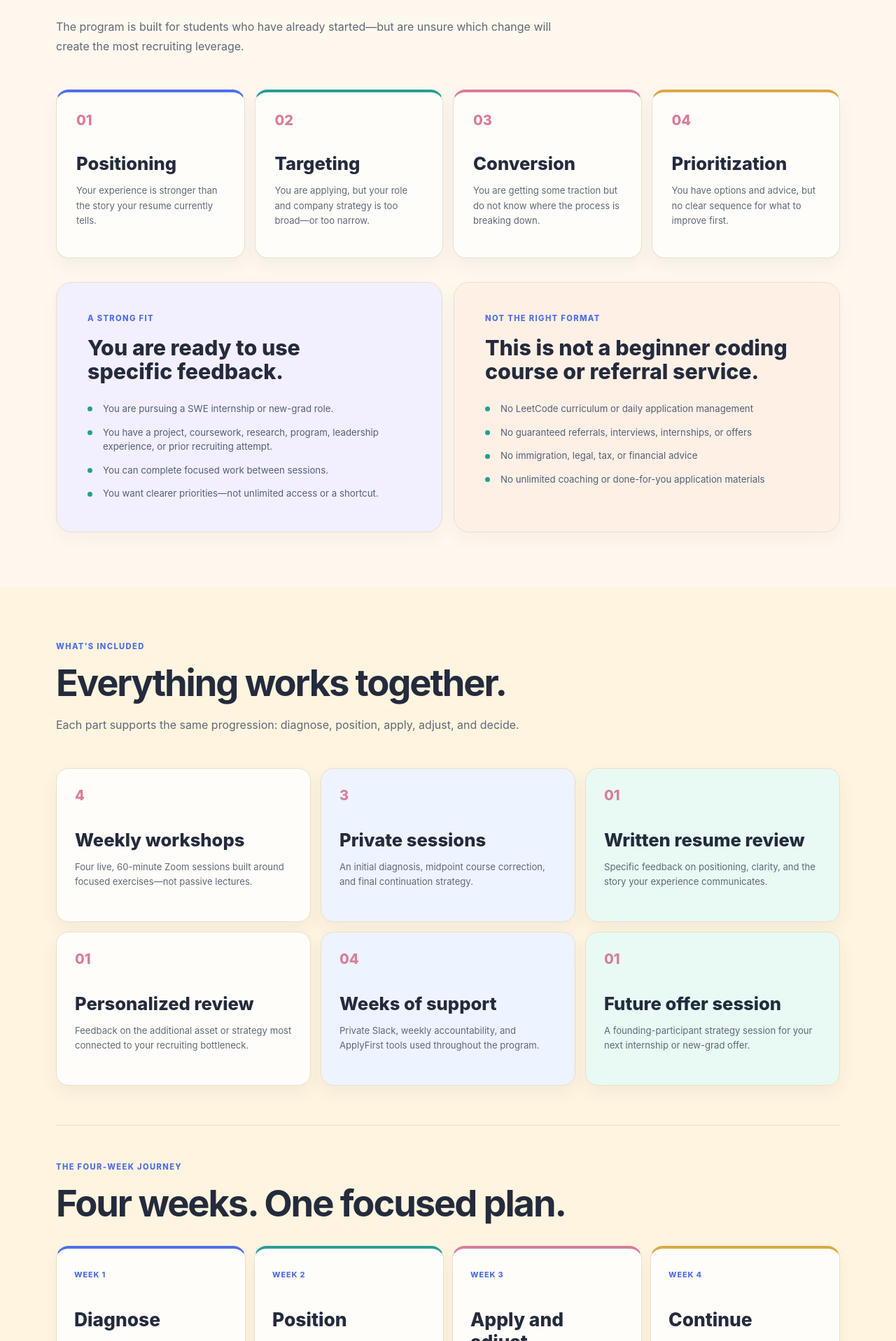
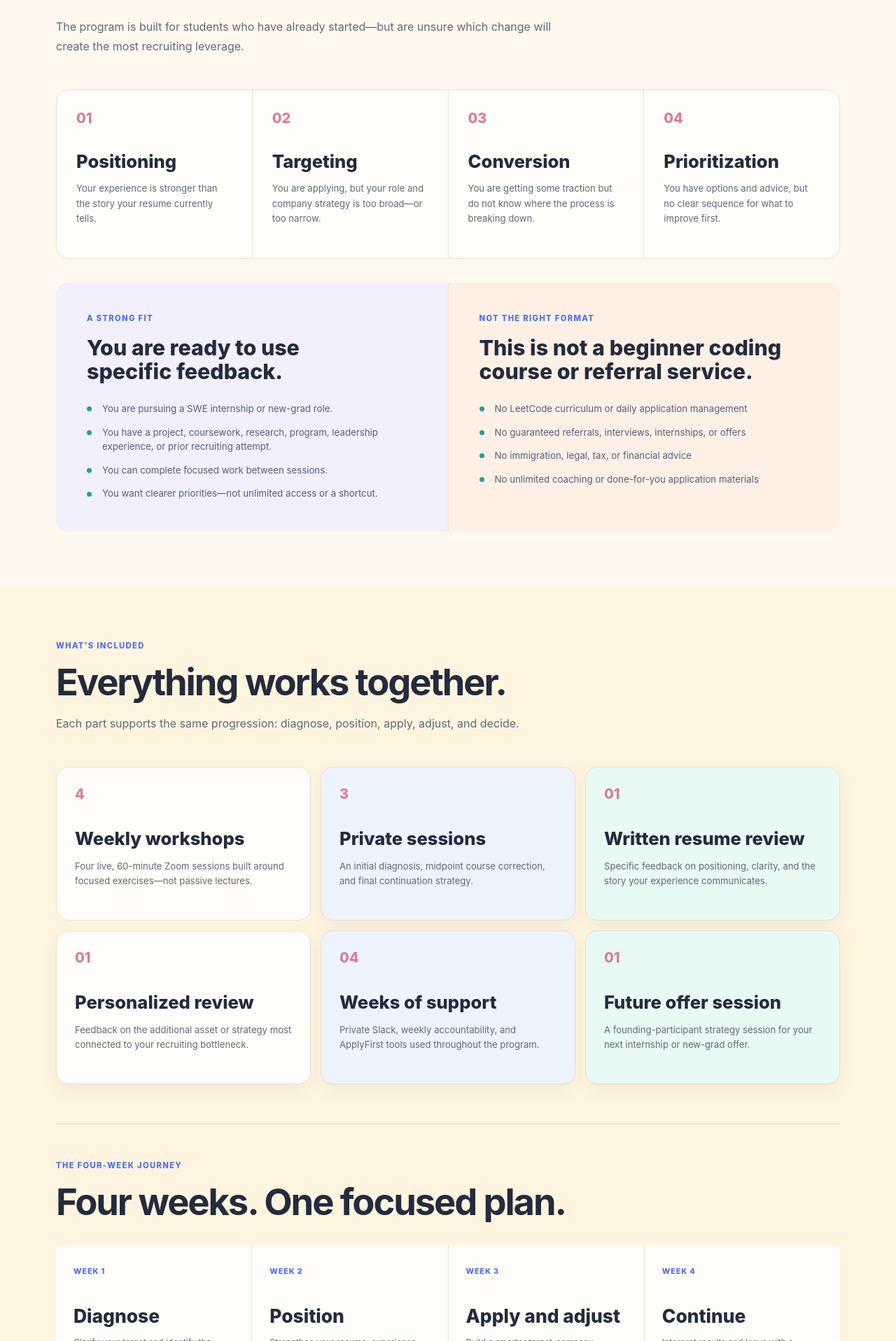
Before and after one commit to kelly0921/recruiting-season-accelerator-application, a React (Vite) app: page / in a window 1280 px wide. Shown: the part 1423-3340 px from the top of the page at 70% size. Built offline with nearby package versions, Linux system fonts and the light colour scheme.

Commit message:
Restore navy line-grid component hierarchy

```diff
--- a/src/styles.css
+++ b/src/styles.css
@@ -3670,6 +3670,73 @@ body {
   }
 }
 
+/* Match the navy version's line-grid hierarchy exactly. */
+.bottleneck-grid {
+  gap: 1px;
+  overflow: hidden;
+  border: 1px solid var(--line);
+  border-radius: 18px;
+  background: var(--line);
+  box-shadow: none;
+}
+
+.bottleneck-grid article,
+.bottleneck-grid article:nth-child(1),
+.bottleneck-grid article:nth-child(2),
+.bottleneck-grid article:nth-child(3),
+.bottleneck-grid article:nth-child(4),
+.bottleneck-grid article:nth-child(2n),
+.bottleneck-grid article:nth-last-child(-n + 2) {
+  min-height: 240px;
+  border: 0;
+  border-radius: 0;
+  background: var(--paper);
+  box-shadow: none;
+  padding: 28px;
+}
+
+.fit-panel {
+  gap: 1px;
+  overflow: hidden;
+  border: 0;
+  border-radius: 18px;
+  background: var(--line);
+}
+
+.fit-panel article,
+.fit-panel article:last-child {
+  border: 0;
+  border-radius: 0;
+  box-shadow: none;
+}
+
+.journey ol {
+  gap: 1px;
+  overflow: hidden;
+  background: var(--line);
+}
+
+.journey li,
+.journey li:nth-child(1),
+.journey li:nth-child(2),
+.journey li:nth-child(3),
+.journey li:nth-child(4) {
+  min-height: 220px;
+  border: 0;
+  border-radius: 0;
+  background: var(--paper);
+  box-shadow: none;
+}
+
+/* Keep boxes only where the navy version used distinct cards. */
+.included-grid article,
+.outcome-list li,
+.date-timeline li,
+.faq-list details,
+.price-card {
+  box-shadow: none;
+}
+
 /* Full-width sticky header surface with page-aligned inner spacing. */
 .program-site .site-header,
 .application-page .site-header {
```
